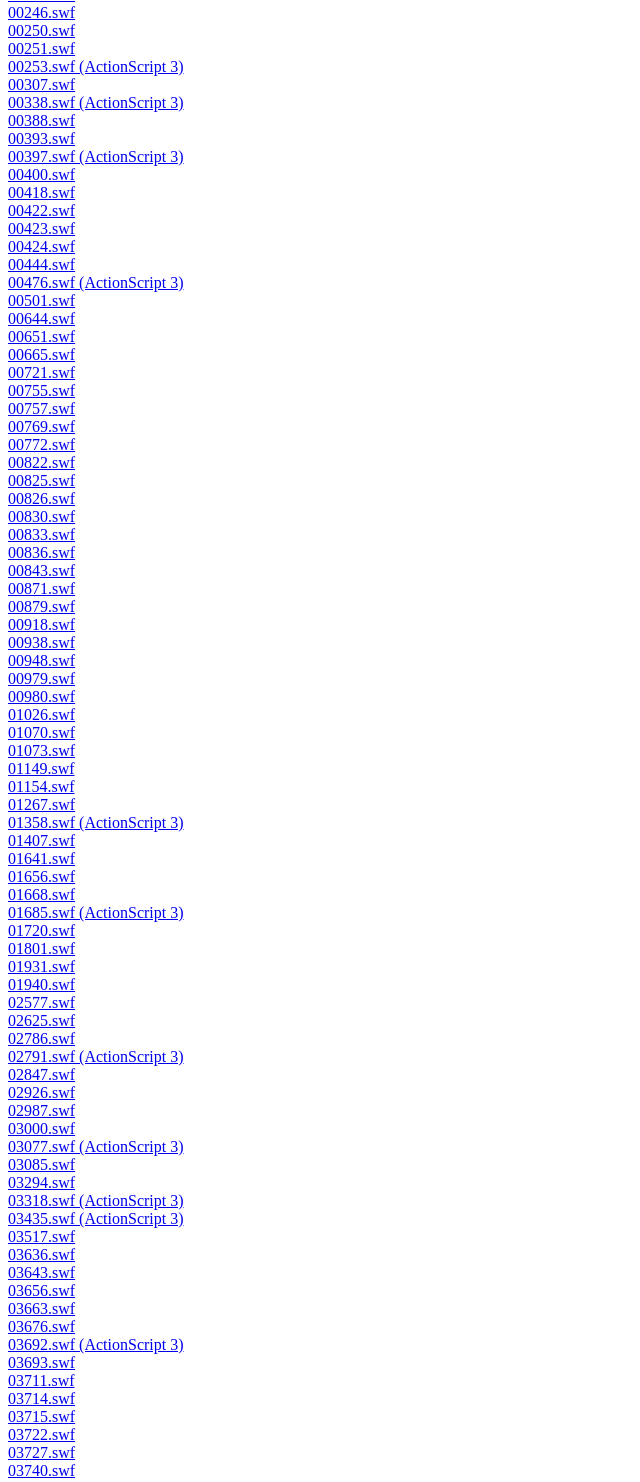
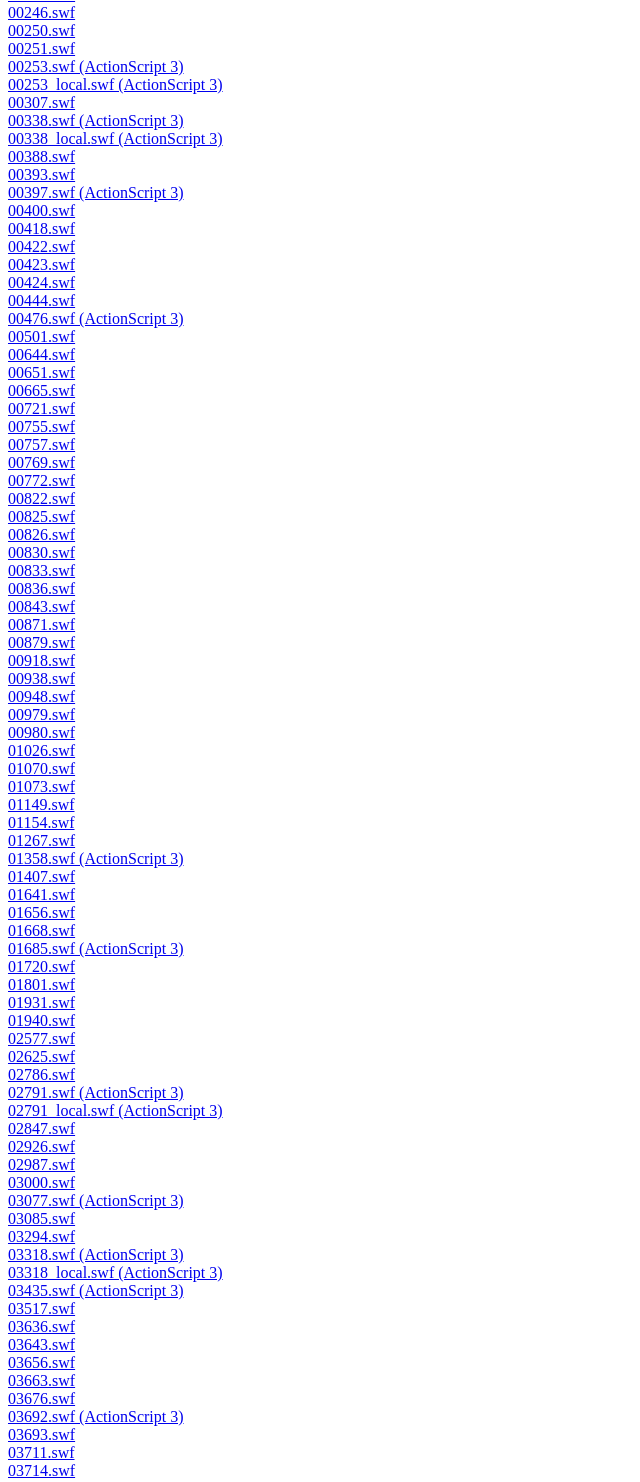
Before and after one commit to MrCheeze/homestuck-ruffle-tester, a plain HTML site: page index.html in a window 1280 px wide. Shown: the part 364-1846 px from the top of the page, without its empty margins (0-640 px from the left). Drawn offline with Linux system fonts and the light colour scheme; a script that the page names is missing.

Commit message:
added edited swfs that don't hotlink mspaintadventures.com

```diff
--- a/index.html
+++ b/index.html
@@ -148,8 +148,10 @@
 <a href="javascript:load('00250')">00250.swf</a>
 <a href="javascript:load('00251')">00251.swf</a>
 <a href="javascript:load('00253')">00253.swf (ActionScript 3)</a>
+<a href="javascript:load('00253_local')">00253_local.swf (ActionScript 3)</a>
 <a href="javascript:load('00307')">00307.swf</a>
 <a href="javascript:load('00338')">00338.swf (ActionScript 3)</a>
+<a href="javascript:load('00338_local')">00338_local.swf (ActionScript 3)</a>
 <a href="javascript:load('00388')">00388.swf</a>
 <a href="javascript:load('00393')">00393.swf</a>
 <a href="javascript:load('00397')">00397.swf (ActionScript 3)</a>
@@ -203,6 +205,7 @@
 <a href="javascript:load('02625')">02625.swf</a>
 <a href="javascript:load('02786')">02786.swf</a>
 <a href="javascript:load('02791')">02791.swf (ActionScript 3)</a>
+<a href="javascript:load('02791_local')">02791_local.swf (ActionScript 3)</a>
 <a href="javascript:load('02847')">02847.swf</a>
 <a href="javascript:load('02926')">02926.swf</a>
 <a href="javascript:load('02987')">02987.swf</a>
@@ -211,6 +214,7 @@
 <a href="javascript:load('03085')">03085.swf</a>
 <a href="javascript:load('03294')">03294.swf</a>
 <a href="javascript:load('03318')">03318.swf (ActionScript 3)</a>
+<a href="javascript:load('03318_local')">03318_local.swf (ActionScript 3)</a>
 <a href="javascript:load('03435')">03435.swf (ActionScript 3)</a>
 <a href="javascript:load('03517')">03517.swf</a>
 <a href="javascript:load('03636')">03636.swf</a>
```
Also changed, not shown: 4 other files.
